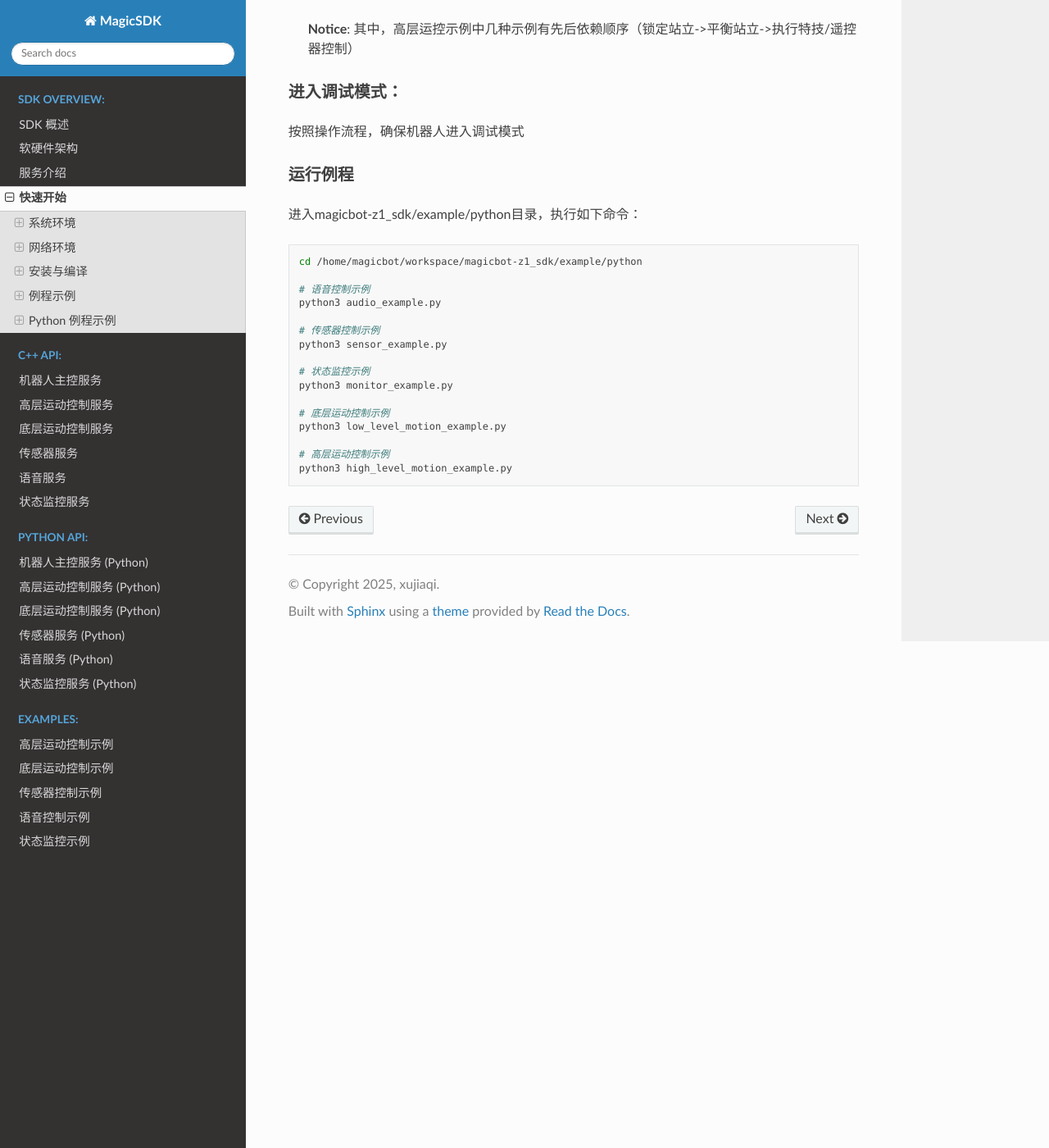
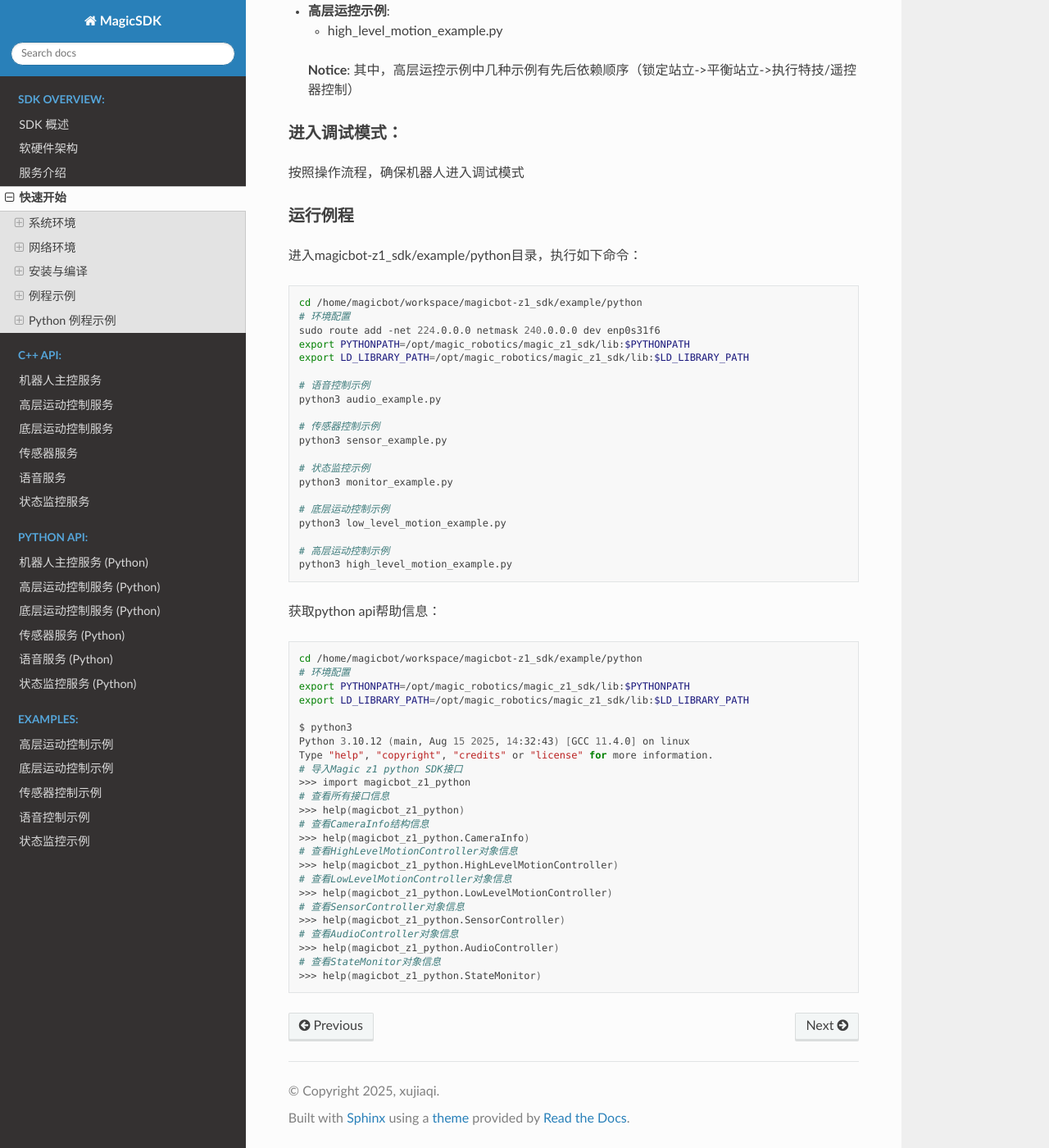
Before and after one commit to MagiclabRobotics/magicbot-z1_sdk, a Sphinx documentation site: the page built from doc/source/overview/4.quick_start_reference.md, in a window 1280 px wide and 1400 px high, scrolled down 5165 px. Shown: the whole window at 82% size. Built offline with Sphinx 7.4.7 and the Read the Docs theme 3.1.0, drawn with Linux system fonts in a browser that asks for light colours; some of the changed text lies outside the part shown.

Commit message:
update sdk

````diff
--- a/doc/source/overview/4.quick_start_reference.md
+++ b/doc/source/overview/4.quick_start_reference.md
@@ -114,6 +114,9 @@ magicbot-z1_sdk/build目录中：
 
 ```bash
 cd /home/magicbot/workspace/magicbot-z1_sdk/build
+# 环境配置
+sudo route add -net 224.0.0.0 netmask 240.0.0.0 dev enp0s31f6
+export LD_LIBRARY_PATH=/opt/magic_robotics/magic_z1_sdk/lib:$LD_LIBRARY_PATH
 
 # 语音控制示例
 ./audio_example
@@ -159,6 +162,10 @@ magicbot-z1_sdk/example/python目录中：
 
 ```bash
 cd /home/magicbot/workspace/magicbot-z1_sdk/example/python
+# 环境配置
+sudo route add -net 224.0.0.0 netmask 240.0.0.0 dev enp0s31f6
+export PYTHONPATH=/opt/magic_robotics/magic_z1_sdk/lib:$PYTHONPATH
+export LD_LIBRARY_PATH=/opt/magic_robotics/magic_z1_sdk/lib:$LD_LIBRARY_PATH
 
 # 语音控制示例
 python3 audio_example.py
@@ -175,3 +182,32 @@ python3 low_level_motion_example.py
 # 高层运动控制示例
 python3 high_level_motion_example.py
 ```
+
+获取python api帮助信息：
+
+```bash
+cd /home/magicbot/workspace/magicbot-z1_sdk/example/python
+# 环境配置
+export PYTHONPATH=/opt/magic_robotics/magic_z1_sdk/lib:$PYTHONPATH
+export LD_LIBRARY_PATH=/opt/magic_robotics/magic_z1_sdk/lib:$LD_LIBRARY_PATH
+
+$ python3
+Python 3.10.12 (main, Aug 15 2025, 14:32:43) [GCC 11.4.0] on linux
+Type "help", "copyright", "credits" or "license" for more information.
+# 导入Magic z1 python SDK接口
+>>> import magicbot_z1_python
+# 查看所有接口信息
+>>> help(magicbot_z1_python)
+# 查看CameraInfo结构信息
+>>> help(magicbot_z1_python.CameraInfo)
+# 查看HighLevelMotionController对象信息
+>>> help(magicbot_z1_python.HighLevelMotionController)
+# 查看LowLevelMotionController对象信息
+>>> help(magicbot_z1_python.LowLevelMotionController)
+# 查看SensorController对象信息
+>>> help(magicbot_z1_python.SensorController)
+# 查看AudioController对象信息
+>>> help(magicbot_z1_python.AudioController)
+# 查看StateMonitor对象信息
+>>> help(magicbot_z1_python.StateMonitor)
+```
````
Also changed, not shown: README.md (+0 -1 lines), 4 other files.
